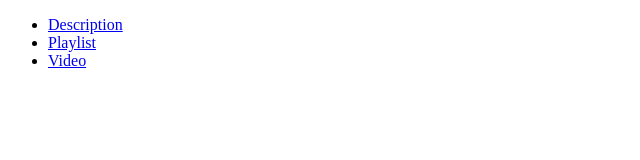
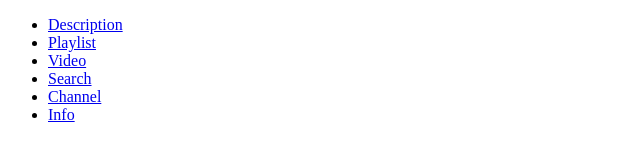
Before and after one commit to MohitKashyapUK/websites, a plain HTML site: page youtube/index.html in a window 1280 px wide. Shown: the whole page, without its empty margins (0-640 px from the left). Drawn offline with Linux system fonts and the light colour scheme.

Commit message:
Some chances on Youtube indexing page

```diff
--- a/youtube/index.html
+++ b/youtube/index.html
@@ -11,6 +11,9 @@
     <li><a href="/youtube/description/">Description</a></li>
     <li><a href="/youtube/playlist/">Playlist</a></li>
     <li><a href="/youtube/video/">Video</a></li>
+    <li><a href="/youtube/search/">Search</a></li>
+    <li><a href="/youtube/channel/">Channel</a></li>
+    <li><a href="/youtube/info">Info</a></li>
   </ul>
 
 </body>
```
